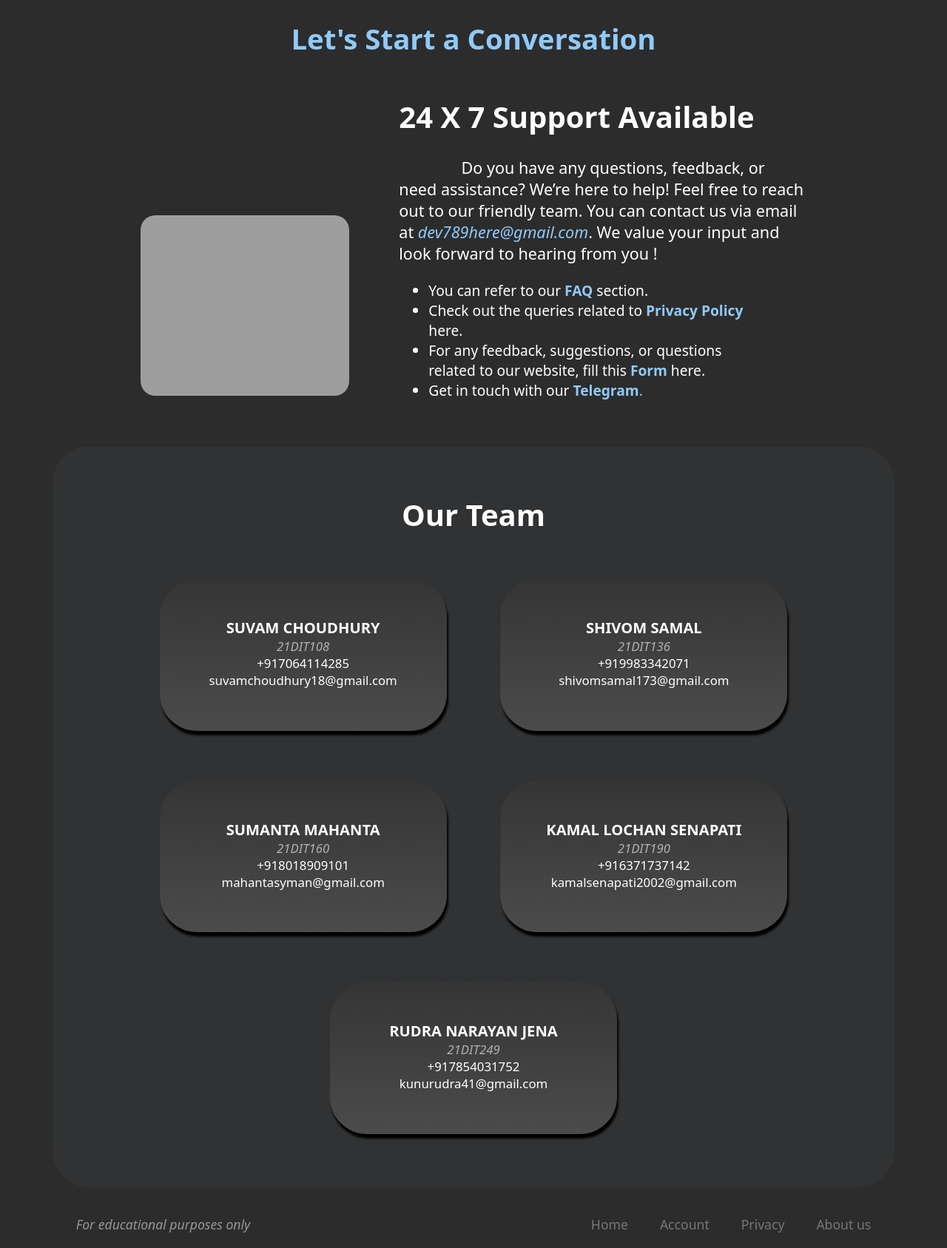
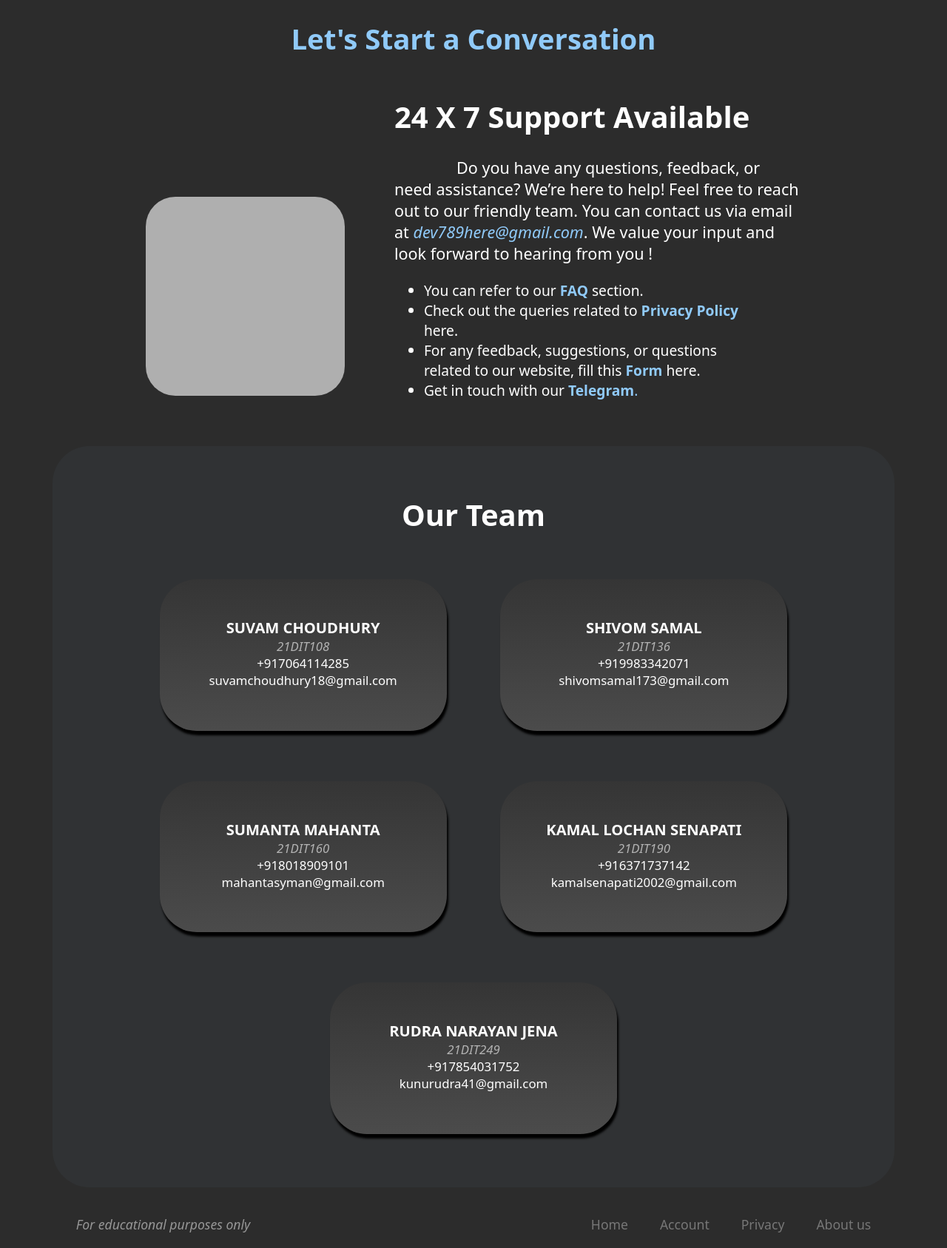
Before and after one commit to kunurudra41/eLibrary, a PHP site: page /Contact-us.html in a window 1280 px wide. Shown: the whole page at 74% size. Run offline with PHP 8.4, Linux system fonts and the light colour scheme; grey boxes are pictures that could not be loaded.

Commit message:
dynamic changes

```diff
--- a/Contact-us.html
+++ b/Contact-us.html
@@ -6,6 +6,7 @@
     <meta name="viewport" content="width=device-width, initial-scale=1.0">
     <link rel="stylesheet" href="css/home.css">
     <link rel="stylesheet" href="css/contactus.css">
+    <link rel="icon" href="https://static.vecteezy.com/system/resources/previews/014/441/089/original/chat-message-icon-design-in-blue-circle-png.png" title="support">
     <title>Contact us</title>
 </head>
 
@@ -15,7 +16,7 @@
     </center>
     <div>
         <center>
-                <img src="image/Active Support.gif">
+                <img src="https://cdn.pixabay.com/animation/2023/09/05/19/13/19-13-50-971_512.gif">
 
             <div class="elmnt">
                 <h1 style="font-size: 5vmin;">24 X 7 Support Available</h1>
--- a/css/contactus.css
+++ b/css/contactus.css
@@ -36,9 +36,12 @@ ul{
 width: 35vmax;
 }
 img{
-width: 22vmax;
-height: 19vmax;
-border-radius: 20px;
+width: 21vmax;
+height: 21vmax;
+border-radius: 40px;
+object-fit: cover;
+object-position: center;
+mix-blend-mode: screen;
 }
 .teambox{
     background-color: rgba(144, 202, 249, .04);
--- a/css/home.css
+++ b/css/home.css
@@ -96,7 +96,7 @@ opacity: 0.8;
 }
 
 .fadein {
-  animation: fadein 4s;
+  animation: fadein 2s;
 }
 
 @keyframes fadein {
@@ -169,6 +169,9 @@ p.cardtext {
 .card-imgtop {
   width: 10vmin;
   height: 10vmin;
+  aspect-ratio: 2/2;
+  object-fit: cover;
+  object-position: center;
 }
 
 .cardbotton:hover {
--- a/css/login.css
+++ b/css/login.css
@@ -14,8 +14,7 @@ button {
   }
 
   body {
-    background-image: url(https://news.virginia.edu/sites/default/files/Header_NA_Best_Reads.jpg);
-    background-position: center;
+    background-image: url(https://static.toiimg.com/photo/105046079.cms);
     background-size: cover;
   }
 
--- a/index.html
+++ b/index.html
@@ -127,7 +127,7 @@
           <div class="cards">
             <center>
               <div class="cardbody">
-                <img src="icons/userlogin.gif" class="card-imgtop" alt="login">
+                <img src="https://lordicon.com/icons/wired/lineal/1004-management-team.gif" class="card-imgtop" alt="login">
                 <p class="cardtext">Create an account to organize your tasks and maintain your records.<br></p>
                 <a href="#" style="color: white; background-color: rgb(0, 89, 255);" class="cardbotton">Sign up</a>
               </div>
@@ -137,7 +137,7 @@
           <div class="cards">
             <center>
               <div class="cardbody">
-                <img src="icons/request.gif" class="card-imgtop" alt="request">
+                <img src="https://cdn-icons-gif.flaticon.com/8716/8716872.gif" class="card-imgtop" alt="request">
                 <p class="cardtext">If the book you’re looking for isn’t available, feel free to make a request on our
                   site.<br></p>
                 <a href="https://forms.gle/nVDKtZbSgJhogk6p6" style="color: white; background-color: rgb(0, 89, 255);" class="cardbotton" target="_blank">Request</a>
@@ -148,7 +148,7 @@
           <div class="cards">
             <center>
               <div class="cardbody">
-                <img src="icons/upload.gif" class="card-imgtop" alt="upload">
+                <img src="https://lordicon.com/icons/wired/lineal/2-cloud-upload.gif" class="card-imgtop" alt="upload">
                 <p class="cardtext">Feel free to upload & share your books, articles, and other content with others.<br>
                 </p>
                 <a href="https://forms.gle/K7dTuhwY8aFXZ1ZZ7" style="color: white; background-color: rgb(0, 89, 255);" class="cardbotton" target="_blank">Contribute</a>
--- a/login.html
+++ b/login.html
@@ -7,12 +7,13 @@
   <link rel="stylesheet" href="https://cdn.jsdelivr.net/npm/bootstrap@5.3.3/dist/css/bootstrap.min.css">
   <link rel="icon" href="https://cdn-icons-png.flaticon.com/512/3237/3237447.png" title="books icons">
   <link rel="stylesheet" href="css/login.css" >
+  <link rel="stylesheet" href="css/home.css">
   <title>Sign in</title>
 </head>
 
 <body>
   <div>
-    <center>
+    <center class="fadein">
       <div class="bg">
         <p class="heading">WELCOME TO
           E-LIBRARY</p>
```
